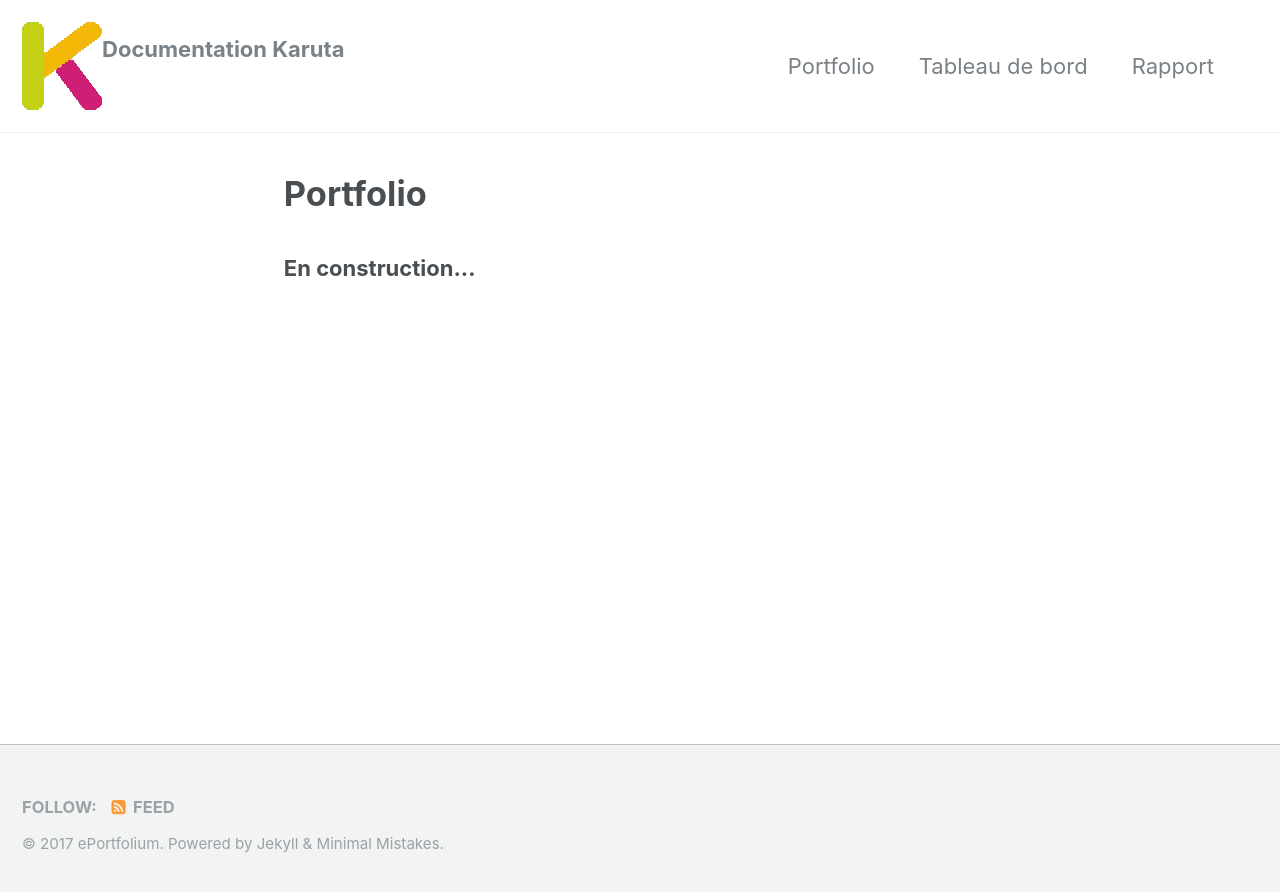
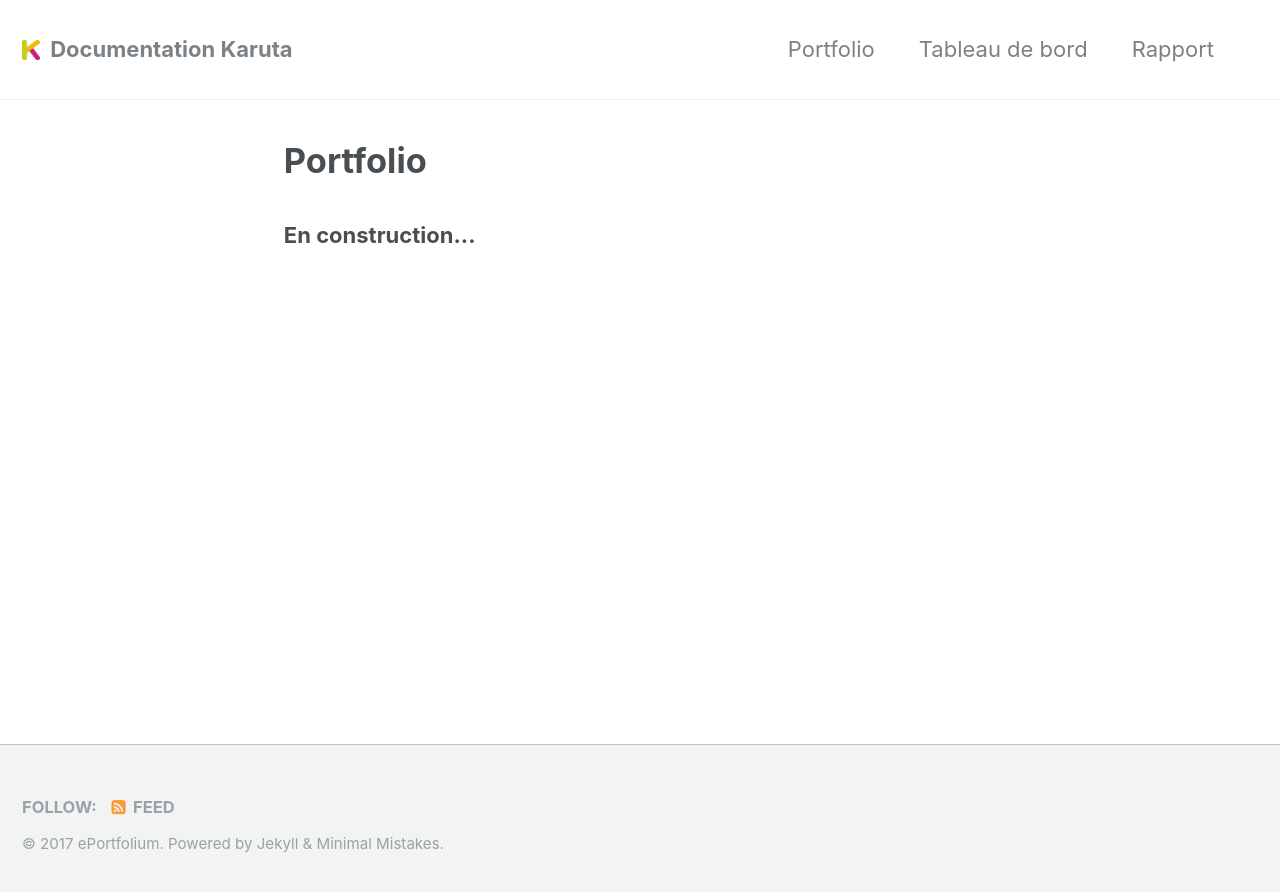
Before and after one commit to karutaproject/karuta-frontend-documentation, a Jekyll site: the page built from _pages/portfolio_fr.html, in a window 1280 px wide. Shown: the top 892 px of the page. Built offline with Jekyll 4.4.1, drawn with Linux system fonts in a browser that asks for light colours.

Commit message:
icon added

```diff
--- a/_includes/masthead.html
+++ b/_includes/masthead.html
@@ -2,7 +2,7 @@
   <div class="masthead__inner-wrap">
     <div class="masthead__menu">
       <nav id="site-nav" class="greedy-nav">
-        <img src='../assets/img/K.png' height='30px'/> <a class="site-title" href="{{ '/' | absolute_url }}">{{ site.title }}</a>
+        <img src='../assets/img/K.png' style="height:20px;margin-right:10px"/> <a class="site-title" href="{{ '/' | absolute_url }}">{{ site.title }}</a>
         <ul class="visible-links">
           {% for link in site.data.navigation.main %}
             {% if link.url contains 'http' %}
--- a/_includes/masthead_en.html
+++ b/_includes/masthead_en.html
@@ -2,7 +2,7 @@
   <div class="masthead__inner-wrap">
     <div class="masthead__menu">
       <nav id="site-nav" class="greedy-nav">
-        <img src='assets/img/K.png'/> <a class="site-title" href="{{ '/' | absolute_url }}">{{ site.title }}</a>
+        <img src='assets/img/K.png' style="height:20px;margin-right:10px"/> <a class="site-title" href="{{ '/' | absolute_url }}">{{ site.title }}</a>
         <ul class="visible-links">
           {% for link in site.data.navigation.main_en %}
             {% if link.url contains 'http' %}
```
